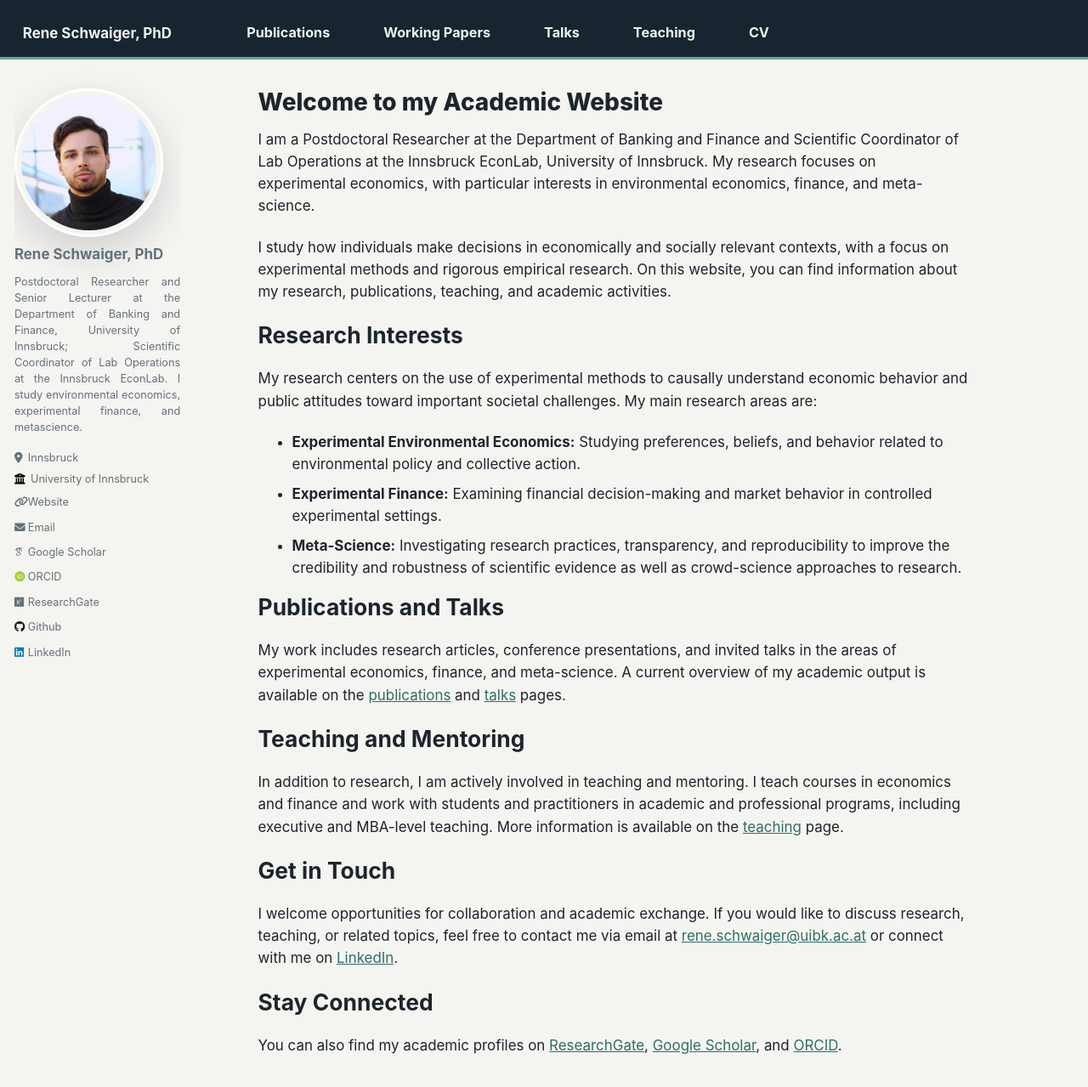
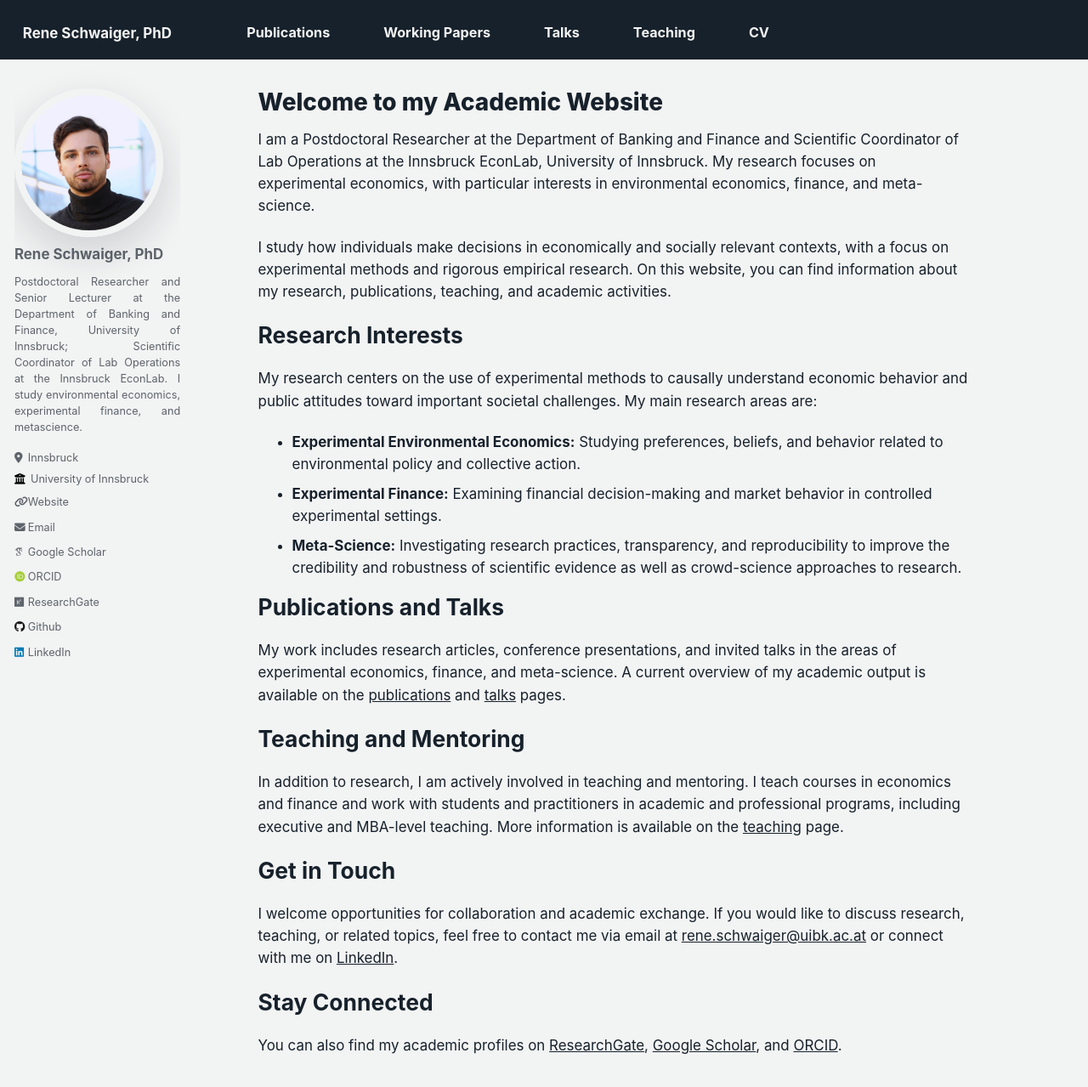
Before and after one commit to Rene1208/website, a Jekyll site: the page built from _pages/about.md, in a window 1280 px wide and 1400 px high. Shown: the top 1279 px of the window at 85% size. Built offline with Jekyll 4.4.1, drawn with Linux system fonts in a browser that asks for light colours; some web fonts are replaced.

Commit message:
update page Codex

```diff
--- a/_includes/masthead.html
+++ b/_includes/masthead.html
@@ -4,9 +4,6 @@
     <div class="masthead__inner-wrap">
         <div class="masthead__menu">
             <nav id="site-nav-static" class="greedy-nav">
-                <button>
-                    <div class="navicon"></div>
-                </button>
                 <ul class="visible-links">
                     <li class="masthead__menu-item masthead__menu-item--lg"><a href="{{ base_path }}/">{{ site.title }}</a></li>
                     {% for link in site.data.navigation.main %}
--- a/_sass/custom.scss
+++ b/_sass/custom.scss
@@ -1,13 +1,11 @@
 :root {
-  --site-bg: #f4f4f1;
-  --surface: #fffefa;
-  --ink: #1d252c;
-  --muted: #65717a;
-  --line: #d8ddd8;
-  --nav: #18242f;
-  --accent: #6aa092;
-  --accent-dark: #2f6f66;
-  --accent-soft: #e5f0ed;
+  --site-bg: #f2f3f3;
+  --surface: #f2f3f3;
+  --ink: #17212b;
+  --muted: rgba(23, 33, 43, 0.68);
+  --line: rgba(23, 33, 43, 0.14);
+  --nav: #17212b;
+  --accent: #17212b;
 }
 
 html,
@@ -27,7 +25,7 @@ body {
 }
 
 a {
-  color: var(--accent-dark);
+  color: var(--ink);
 }
 
 a:hover {
@@ -66,7 +64,7 @@ a:hover {
 
 .greedy-nav a,
 .masthead__menu-item {
-  color: #eef3f1;
+  color: var(--site-bg);
   font-size: 0.9rem;
   font-weight: 650;
   letter-spacing: 0;
@@ -74,7 +72,8 @@ a:hover {
 }
 
 .greedy-nav a:hover {
-  color: #ffffff;
+  color: var(--site-bg);
+  opacity: 0.78;
 }
 
 .masthead__menu-item {
@@ -148,12 +147,12 @@ a:hover {
 }
 
 .btn--primary {
-  background: var(--accent-dark);
+  background: var(--nav);
 }
 
 .btn--inverse {
   background: var(--nav);
-  color: #fff;
+  color: var(--site-bg);
 }
 
 .intro-panel {
@@ -163,7 +162,7 @@ a:hover {
   border: 1px solid var(--line);
   border-left: 4px solid var(--accent);
   border-radius: 6px;
-  color: #364149;
+  color: var(--ink);
   font-size: 0.95rem;
 }
 
@@ -188,7 +187,8 @@ a:hover {
 }
 
 .archive__item-title a:hover {
-  color: var(--accent-dark);
+  color: var(--ink);
+  opacity: 0.78;
 }
 
 .page__meta {
--- a/talkmap/map.html
+++ b/talkmap/map.html
@@ -14,7 +14,7 @@
         height: 100%;
         margin: 0;
         overflow: hidden;
-        background: #f6f4ef;
+        background: #f2f3f3;
       }
 
       #map {
```
